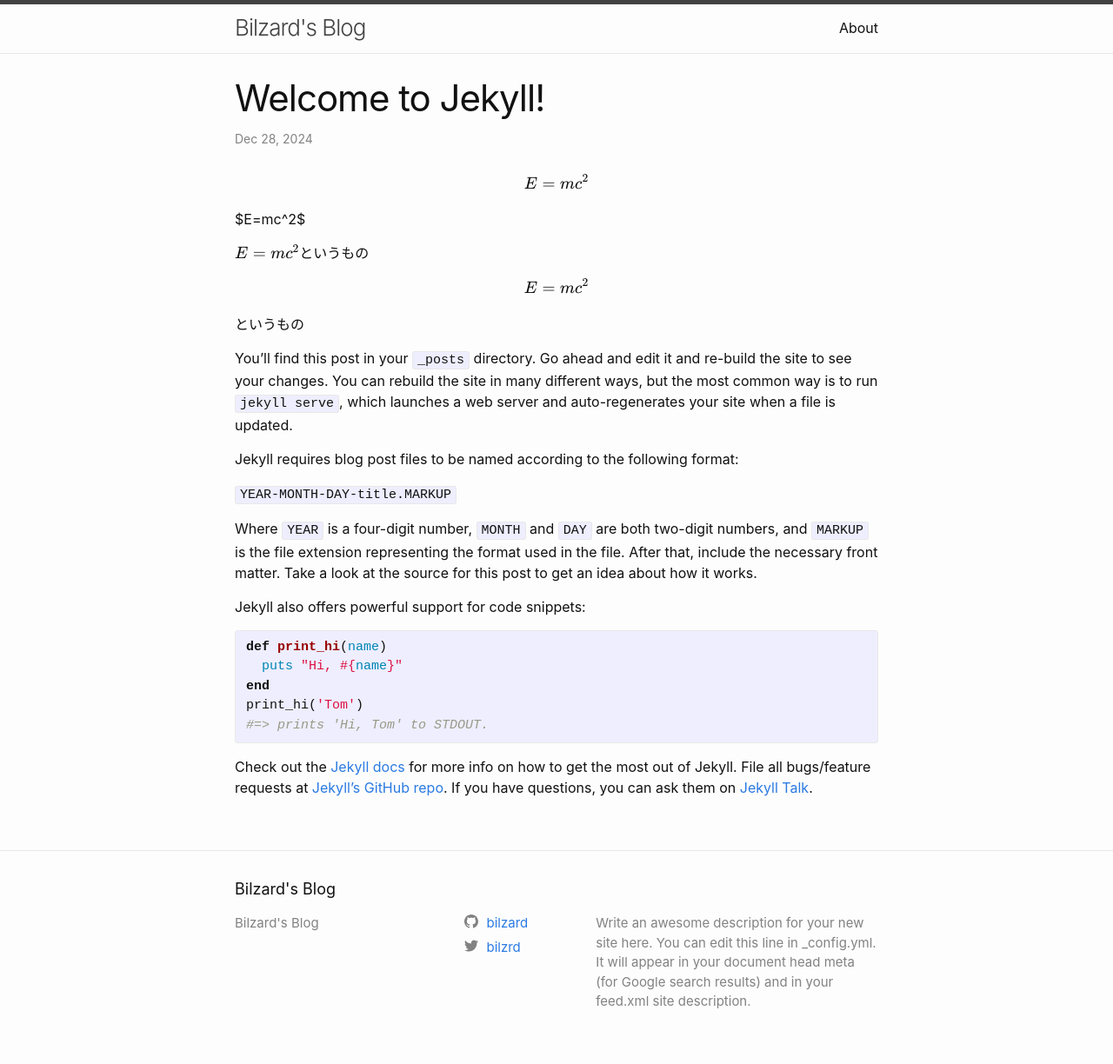
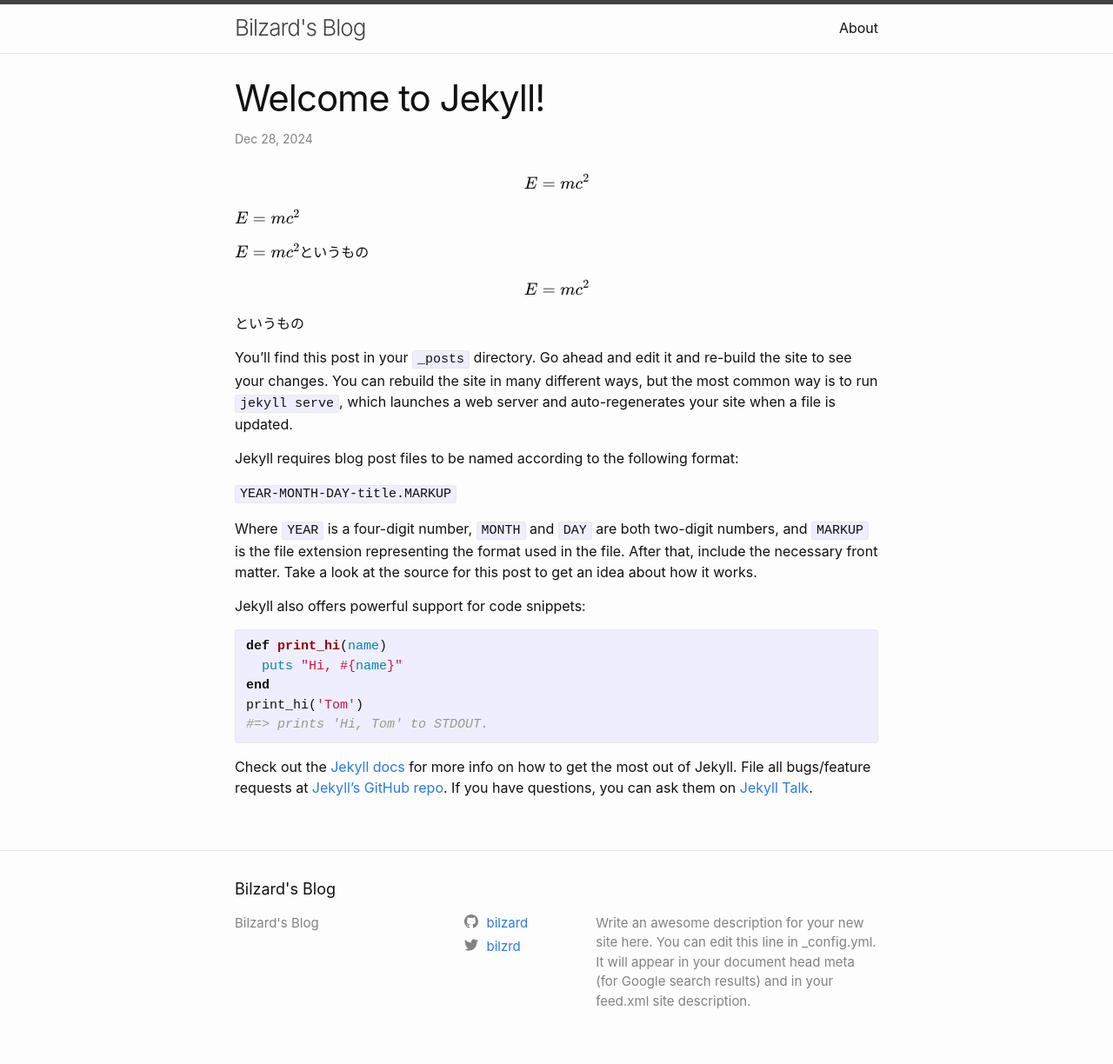
Before and after one commit to bilzard/bilzard.github.io, a Jekyll site: the page built from _posts/2024-12-28-welcome-to-jekyll.markdown, in a window 1280 px wide. Shown: the whole page at 87% size. Built offline with Jekyll 4.4.1, drawn with Linux system fonts in a browser that asks for light colours.

Commit message:
mathjaxに戻す

```diff
--- a/_config.yml
+++ b/_config.yml
@@ -55,5 +55,5 @@
 
 markdown: kramdown
 kramdown:
-  math_engine: katex
+  math_engine: mathjax
   input: GFM # GitHub Flavored Markdown (GFM)を利用
--- a/_includes/head.html
+++ b/_includes/head.html
@@ -8,5 +8,5 @@
   {%- if jekyll.environment == 'production' and site.google_analytics -%}
     {%- include google-analytics.html -%}
   {%- endif -%}
-  {%- include head-katex.html -%}
+  {%- include head-mathjax.html -%}
 </head>
```
